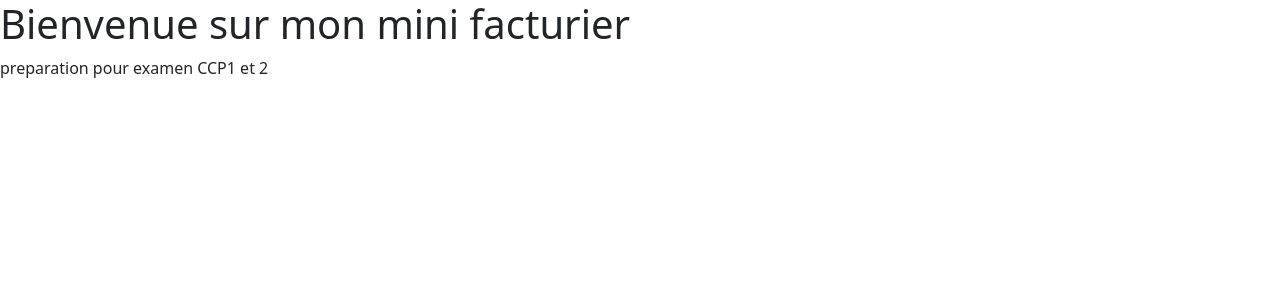
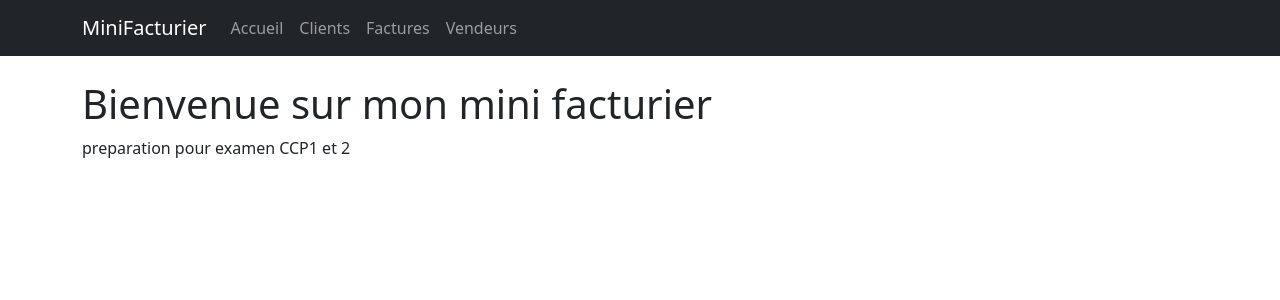
Before and after one commit to jefflearning40/minifacturier, a Symfony app: template templates/home/index.html.twig in a window 1280 px wide. Shown: the top 300 px of the page. Run offline with Twig, Linux system fonts and the light colour scheme; the template is opened without the code that fills it, so the values that code supplies are empty; some libraries are stand-ins or nearby versions.

Commit message:
creation component navbar dark

```diff
--- a/templates/base.html.twig
+++ b/templates/base.html.twig
@@ -1,28 +1,26 @@
-<!DOCTYPE html>
+<!doctype html>
 <html lang="fr">
 <head>
     <meta charset="UTF-8">
+    <meta name="viewport" content="width=device-width, initial-scale=1">
 
-    <title>{% block title %}{% endblock %}</title>
+    <title>{% block title %}MiniFacturier{% endblock %}</title>
 
-    {% block stylesheets %}
-    {% endblock %}
-
-    {% block javascripts %}
-    {% endblock %}
     <link href="https://cdn.jsdelivr.net/npm/bootstrap@5.3.8/dist/css/bootstrap.min.css" rel="stylesheet">
 
+    {% block stylesheets %}{% endblock %}
 </head>
-
 <body>
 
     {% include 'components/navbar.html.twig' %}
 
-    <main>
+    <main class="container py-4">
         {% block body %}{% endblock %}
     </main>
 
     {% include 'components/footer.html.twig' %}
 
+    <script src="https://cdn.jsdelivr.net/npm/bootstrap@5.3.8/dist/js/bootstrap.bundle.min.js"></script>
+    {% block javascripts %}{% endblock %}
 </body>
 </html>
--- a/templates/components/navbar.html.twig
+++ b/templates/components/navbar.html.twig
@@ -0,0 +1,49 @@
+<nav class="navbar navbar-expand-lg navbar-dark bg-dark">
+    <div class="container">
+        <a class="navbar-brand" href="{{ path('app_home') }}">MiniFacturier</a>
+
+        <button
+            class="navbar-toggler"
+            type="button"
+            data-bs-toggle="collapse"
+            data-bs-target="#mainNavbar"
+            aria-controls="mainNavbar"
+            aria-expanded="false"
+            aria-label="Ouvrir le menu"
+        >
+            <span class="navbar-toggler-icon"></span>
+        </button>
+
+        <div class="collapse navbar-collapse" id="mainNavbar">
+            <ul class="navbar-nav me-auto mb-2 mb-lg-0">
+                <li class="nav-item">
+                    <a class="nav-link {% if app.request.attributes.get('_route') == 'app_home' %}active{% endif %}"
+                       href="{{ path('app_home') }}">
+                        Accueil
+                    </a>
+                </li>
+
+                <li class="nav-item">
+                    <a class="nav-link {% if app.request.attributes.get('_route') starts with 'app_customer_' %}active{% endif %}"
+                       href="{{ path('app_customer_index') }}">
+                        Clients
+                    </a>
+                </li>
+
+                <li class="nav-item">
+                    <a class="nav-link {% if app.request.attributes.get('_route') starts with 'app_invoice_' %}active{% endif %}"
+                       href="{{ path('app_invoice_index') }}">
+                        Factures
+                    </a>
+                </li>
+
+                <li class="nav-item">
+                    <a class="nav-link {% if app.request.attributes.get('_route') starts with 'app_seller_' %}active{% endif %}"
+                       href="{{ path('app_seller_index') }}">
+                        Vendeurs
+                    </a>
+                </li>
+            </ul>
+        </div>
+    </div>
+</nav>
```
Also changed, not shown: documentation/palettecolor.txt (added, +12 -0 lines).
